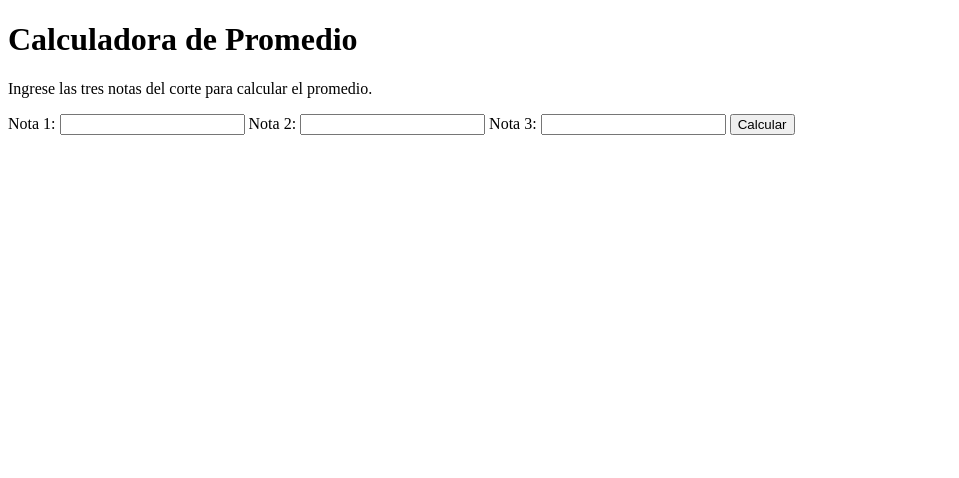
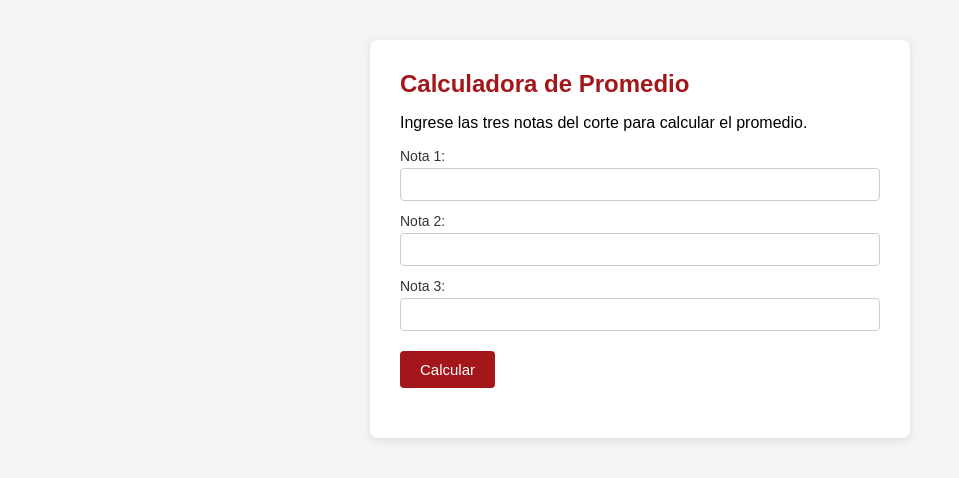
Before and after one commit to anmendoza77/taller-integrador-mendozamilian, a plain HTML site: page mi-pagina-de-notas.html in a window 1280 px wide. Shown: the whole page, without its empty margins (0-959 px from the left). Drawn offline with Linux system fonts and the light colour scheme.

Commit message:
fix: corrige ruta del css tras renombrar el archivo

```diff
--- a/mi-pagina-de-notas.html
+++ b/mi-pagina-de-notas.html
@@ -3,7 +3,7 @@
 <head>
     <meta charset="UTF-8">
     <title>pagina</title>
-    <link rel="stylesheet" href="Estilos Del Sitio.CSS">
+    <link rel="stylesheet" href="estilos-del-sitio.css">
 </head>
 <body>
 
```
